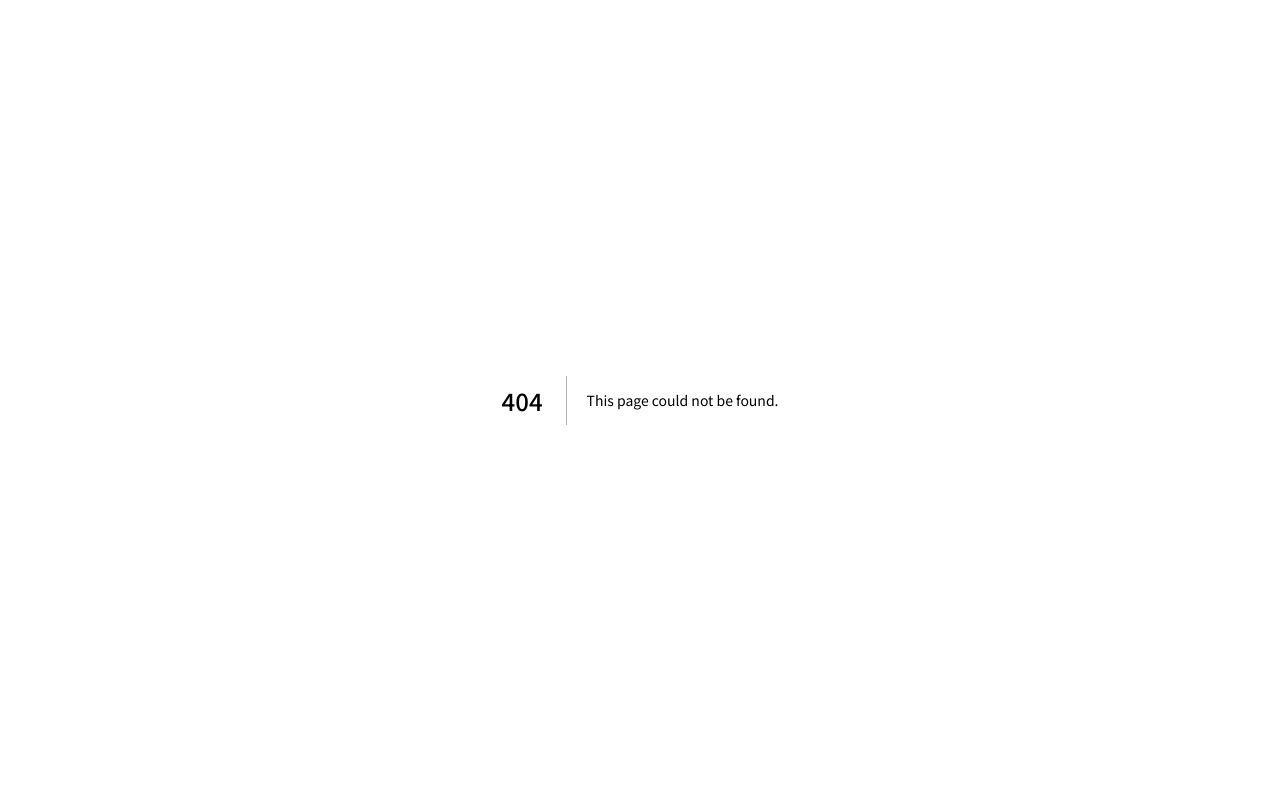
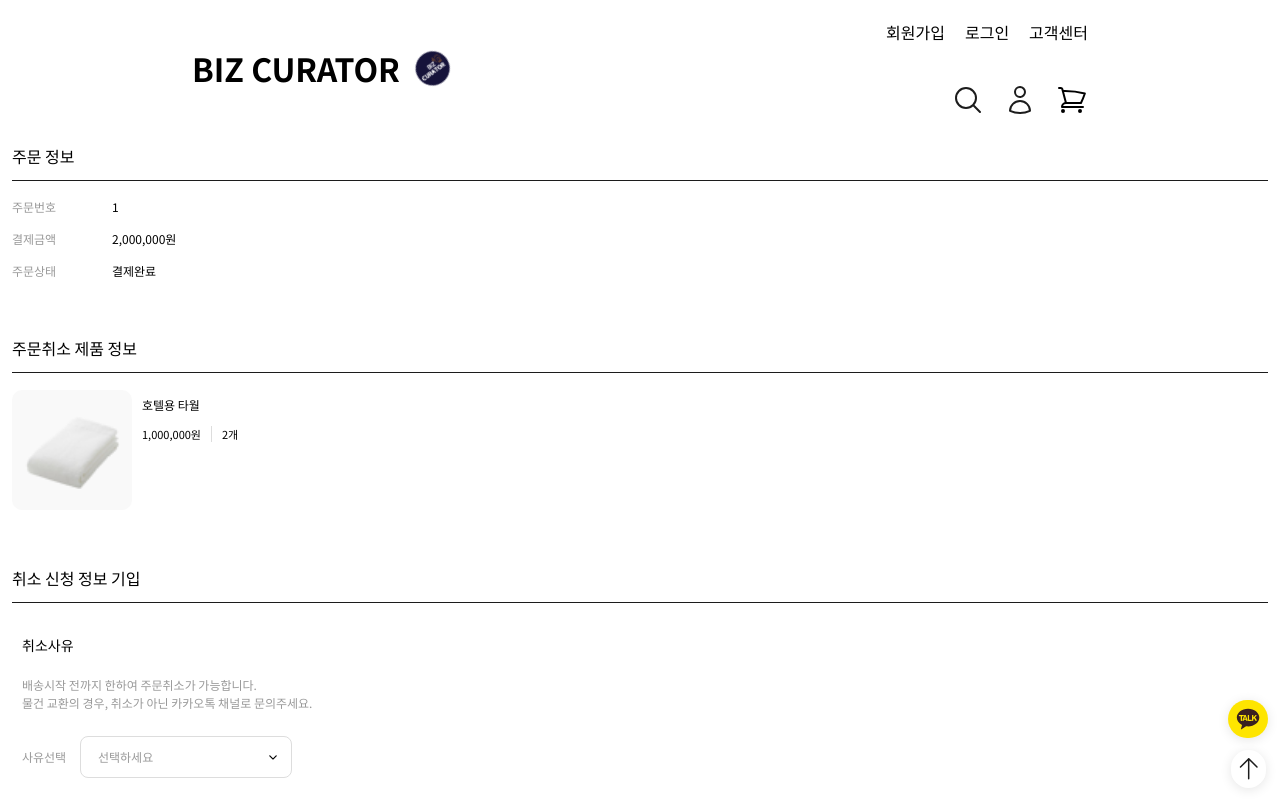
Before and after one commit to Muhan-Company/bizcurator-ecommerce, a Next.js app: page /orders/cancel/1 in a window 1280 px wide. Before the commit this address had no page. Shown: the top 800 px of the page. Built offline with nearby package versions, Linux system fonts and the light colour scheme.

Commit message:
feat: 주문취소 신청 페이지 다이나믹 라우터로 생성 - Issue #47

```diff
--- /dev/null
+++ b/pages/orders/cancel/[orderId].tsx
@@ -0,0 +1,18 @@
+import { useRouter } from 'next/router';
+import Layout from '@/components/layout/Layout';
+import NavBar from '@/components/footer/NavBar';
+import CancelOrderInfo from '@/components/orders/cancel/CancelOrderInfo';
+import CancelItemInfo from '@/components/orders/cancel/CancelItemInfo';
+import CancelInfo from '@/components/orders/cancel/CancelInfo';
+export default function Cancel() {
+  return (
+    <Layout>
+      <div className="mx-3 pb-[80px]">
+        <CancelOrderInfo total_cost={2000000} delivery_state={0} />
+        <CancelItemInfo image={'/img/image 68.png'} name="호텔용 타월" quantity={2} cost_per_one={1000000} />
+        <CancelInfo />
+      </div>
+      <NavBar />
+    </Layout>
+  );
+}
```
